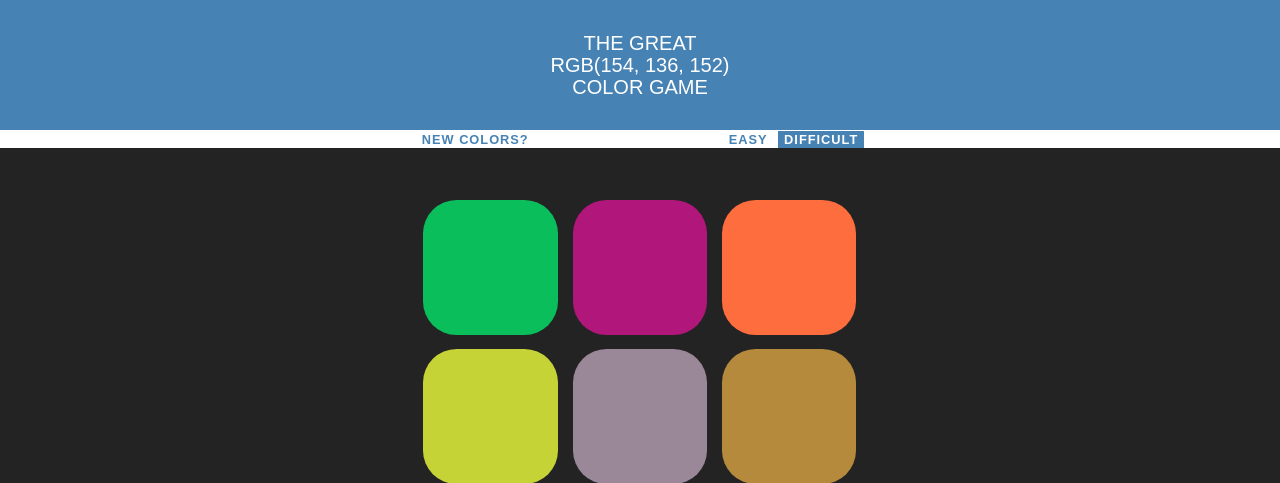
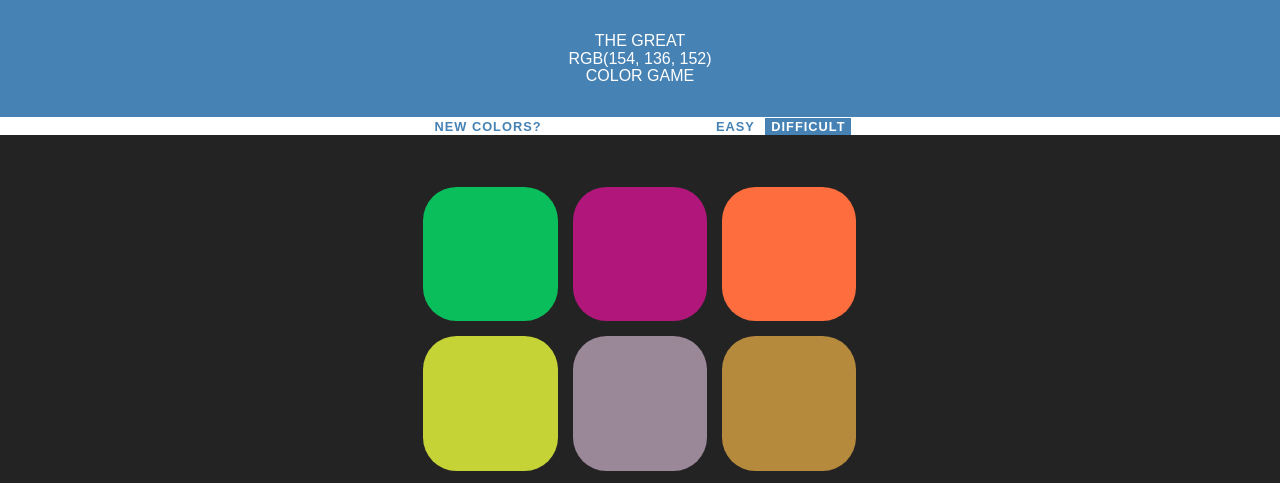
Before and after one commit to NawafSwe/Color-Game, a PHP site: page / in a window 1280 px wide. Shown: the top 483 px of the page. Run offline with PHP 8.4, Linux system fonts and the light colour scheme.

Commit message:
nice project

```diff
--- a/app_style.css
+++ b/app_style.css
@@ -12,7 +12,7 @@ h1 {
     margin: 0;
     line-height: 1.1;
     color: white;
-    font-size: 1.25rem;
+    font-size: 1rem;
     text-align: center;
     background: steelblue;
     font-weight: normal;
@@ -64,7 +64,7 @@ button {
     font-weight: 700;
     font-size: 0.8rem;
     display: inline-block;
-    width: 12%;
+    width: 10%;
     letter-spacing: 1px;
     color: steelblue;
     text-transform: uppercase;
```
